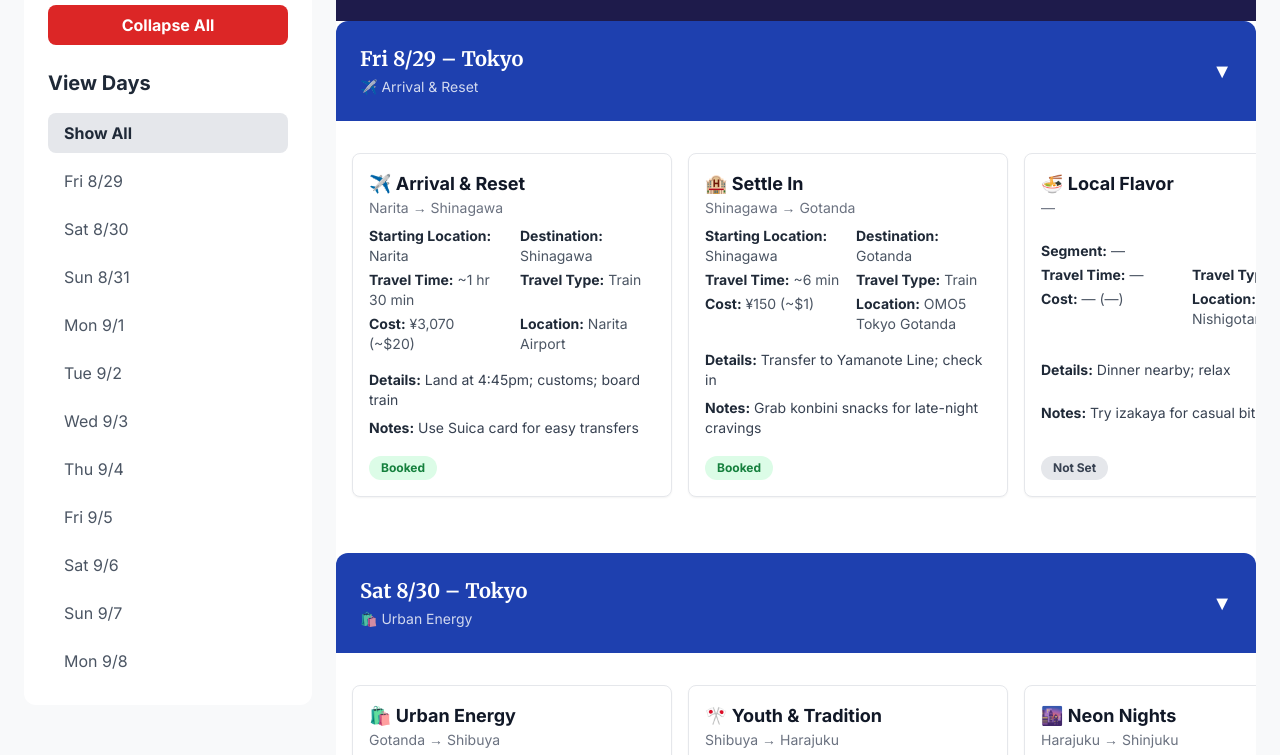
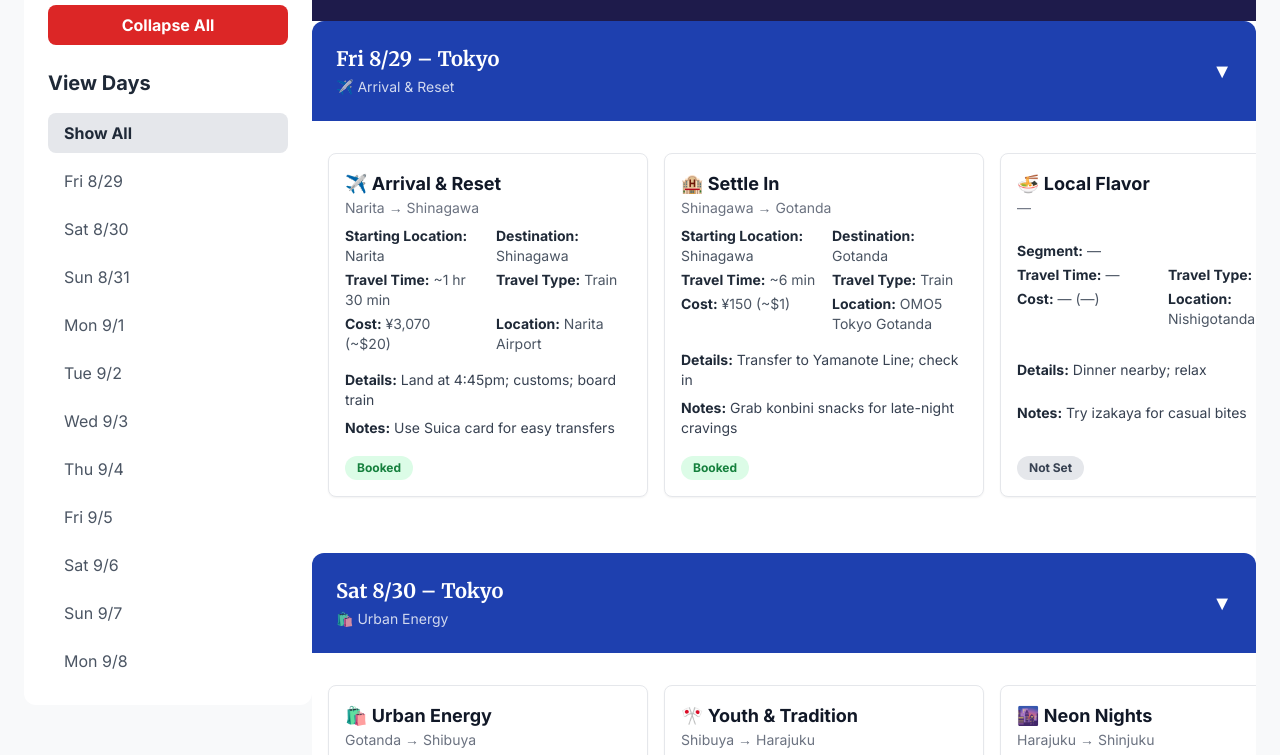
Before and after one commit to bmorrow22/JapanTrip, a plain HTML site: page Index.html in a window 1280 px wide. Shown: the part 135-890 px from the top of the page. Drawn offline with nearby package versions, Linux system fonts and the light colour scheme.

Commit message:
Update Index.html
test 2

```diff
--- a/Index.html
+++ b/Index.html
@@ -13,28 +13,38 @@
     body {
       font-family: 'Inter', sans-serif;
       background-color: #F8F9FA;
-      /* Using CSS Grid for a robust two-column layout on larger screens */
+      /* Use a CSS grid to explicitly define the page layout */
       display: grid;
-      grid-template-columns: 1fr; /* Default to a single column for mobile */
+      grid-template-columns: 1fr; /* Default to single column for mobile */
       gap: 1.5rem; /* Equivalent to p-6 */
+      padding: 1.5rem;
     }
 
-    /* Apply grid layout for larger screens (md breakpoint and up) */
+    /* Set up a two-column layout for screens wider than 768px (md breakpoint) */
     @media (min-width: 768px) {
       body {
-        grid-template-columns: 18rem 1fr; /* Set a fixed width for the sidebar on desktop */
-        padding: 1.5rem; /* Add padding for desktop view */
+        grid-template-columns: 18rem 1fr; /* 18rem sidebar, rest for main content */
+        grid-template-areas:
+          "nav main";
+        /* Remove gap for a cleaner, unified look */
+        gap: 0;
       }
       aside {
-        position: sticky; /* Keep the sticky behavior on desktop */
+        grid-area: nav;
+        position: sticky; /* Keep the navigation fixed on the side */
         top: 1.5rem;
-        align-self: start; /* Align to the start of the grid row */
+        align-self: start;
+        height: fit-content; /* Ensure the height doesn't extend unnecessarily */
+      }
+      .main-container {
+        grid-area: main;
       }
     }
 
     h1, h2 {
       font-family: 'Merriweather', serif;
     }
+
     /* Styles for the horizontal, "Excel-style" grid view */
     .itinerary-grid {
       display: flex;
@@ -60,7 +70,7 @@
 </head>
 <body>
   <!-- Side Navigation Bar -->
-  <aside class="w-full bg-white rounded-xl p-6 mb-6 md:mb-0 md:mr-6">
+  <aside class="bg-white rounded-xl p-6 mb-6 md:mb-0">
     <h3 class="text-xl font-bold mb-4 text-gray-800">Itinerary Actions</h3>
     <div class="flex flex-col space-y-2 mb-6">
       <button id="expandAll" class="w-full bg-blue-600 text-white font-bold py-2 px-4 rounded-lg hover:bg-blue-700 transition-colors duration-200">
@@ -81,7 +91,7 @@
   </aside>
 
   <!-- Main Content Container -->
-  <div class="w-full max-w-7xl bg-white rounded-xl overflow-hidden">
+  <div class="w-full max-w-7xl bg-white rounded-xl overflow-hidden main-container">
     <!-- Header -->
     <header class="bg-indigo-950 text-white py-8 px-6 relative">
       <div class="relative z-10 text-center">
@@ -196,19 +206,16 @@
     };
 
     const createSegmentCard = (segment) => {
-      // Create a more professional, hierarchical view for the card
       const segmentTitle = segment[5];
       const segmentDetails = segment[0];
       const details = segment[4];
       const notes = segment[7];
       const status = segment[8];
 
-      // Safely split the travel segment for start/destination, handling cases without "→"
       const travelParts = segmentDetails.includes('→') ? segmentDetails.split(' → ') : [null, null];
       const startLocation = travelParts[0];
       const destinationLocation = travelParts[1];
 
-      // Conditionally render the start/destination info if it exists
       const travelDetailsHTML = startLocation && destinationLocation ? `
         <div>
           <span class="font-semibold text-gray-800">Starting Location:</span> ${startLocation}
@@ -263,12 +270,11 @@
       `;
     };
 
-    // Updated toggleDay function to use direct style manipulation
     const toggleDay = (dayContainer) => {
       const content = dayContainer.querySelector('.itinerary-content');
       const toggleIcon = dayContainer.querySelector('.toggle-icon');
 
-      if (content.style.display === 'none') {
+      if (content.style.display === 'none' || content.style.display === '') {
         content.style.display = 'flex';
         toggleIcon.textContent = '▼';
       } else {
@@ -284,7 +290,6 @@
         dayContainer.className = "mb-6 rounded-xl overflow-hidden bg-white day-section";
         dayContainer.id = dayId;
 
-        // Determine the city for the current day based on the day string
         let cityForDay = '';
         switch (day) {
           case 'Fri 8/29':
@@ -306,7 +311,7 @@
             cityForDay = 'Hakone';
             break;
           case 'Mon 9/8':
-            cityForDay = 'Tokyo'; // Final day back to Tokyo
+            cityForDay = 'Tokyo';
             break;
         }
 
@@ -347,7 +352,6 @@
       });
     };
 
-    // Updated expand/collapse all functions to use direct style manipulation
     expandAllButton.addEventListener('click', () => {
       document.querySelectorAll('.itinerary-content').forEach(content => {
         content.style.display = 'flex';
@@ -362,7 +366,6 @@
       });
     });
 
-    // Add event listeners for filter buttons
     showAllButton.addEventListener('click', () => {
       document.querySelectorAll('.day-section').forEach(section => {
         section.style.display = '';
```
